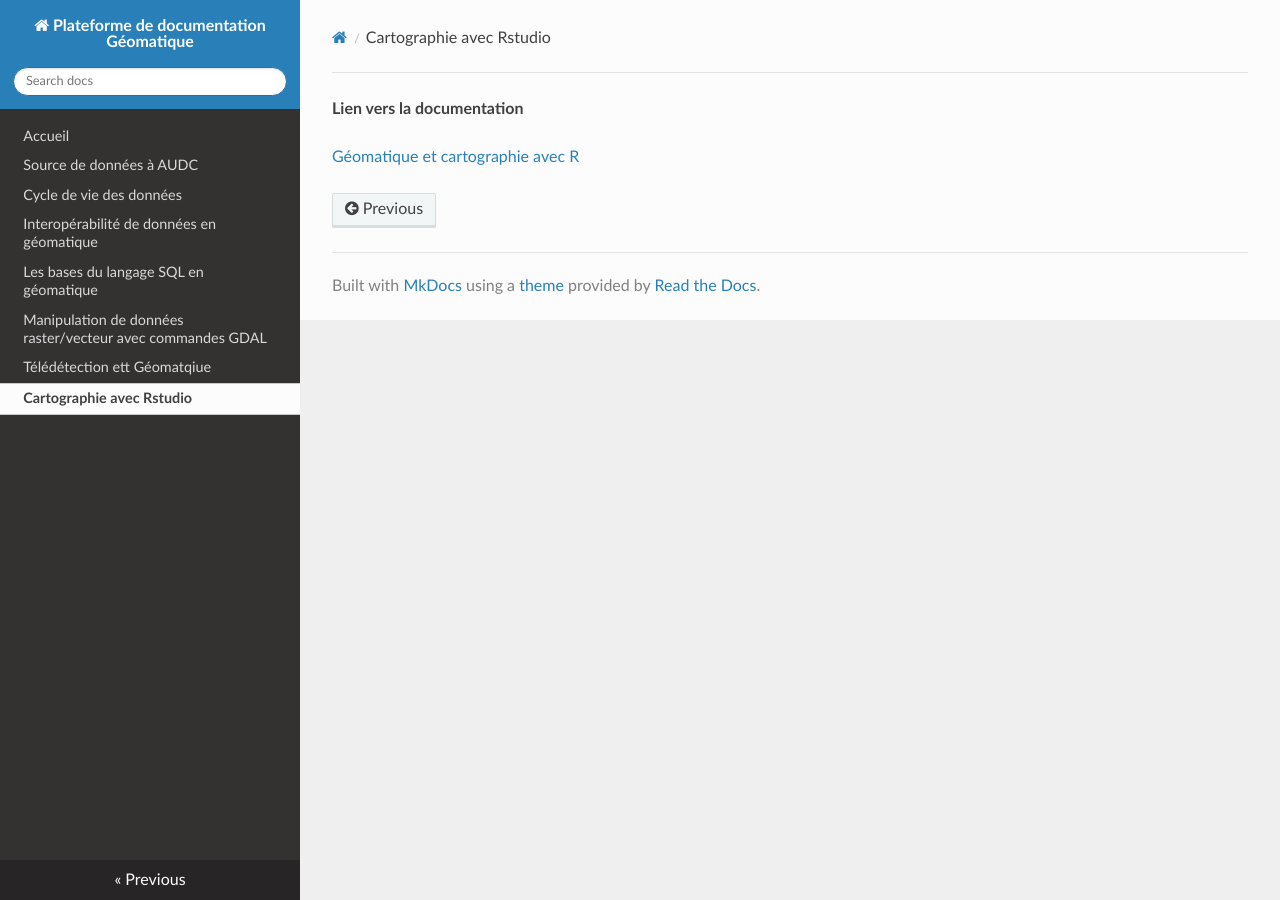
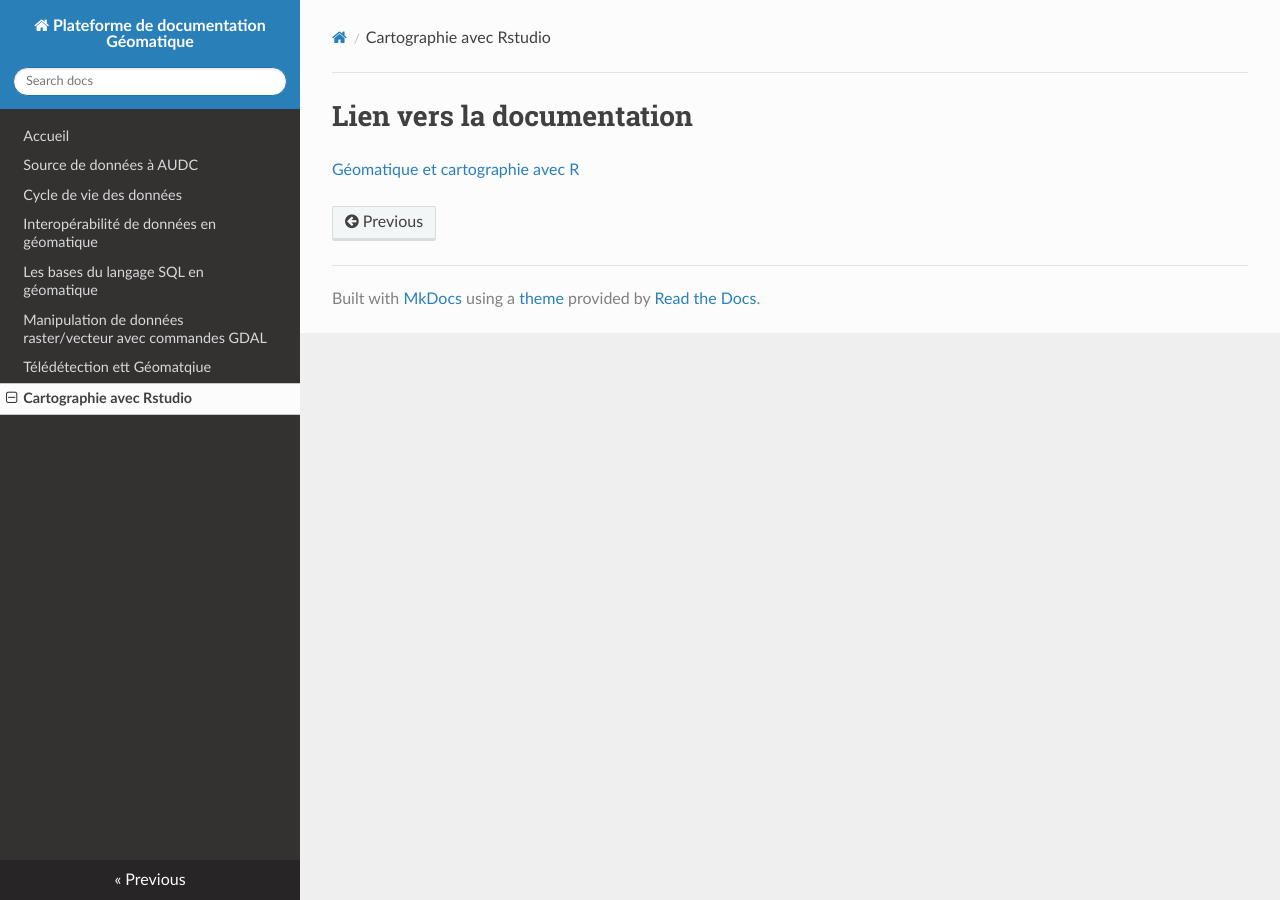
Before and after one commit to abdou123-guene/Site_de_documentation_geomatique, an MkDocs documentation site: the page built from docs/rstudio_geomatique.md, in a window 1280 px wide. Built offline with MkDocs 1.6.1, drawn with Linux system fonts in a browser that asks for light colours; nearby versions of some CDN libraries.

```diff
--- a/docs/rstudio_geomatique.md
+++ b/docs/rstudio_geomatique.md
@@ -1,3 +1,3 @@
-**Lien vers la documentation**
+# **Lien vers la documentation**
 
 [Géomatique et cartographie avec R](https://rgeocarto.github.io/03_types_de_cartes.html)
```
